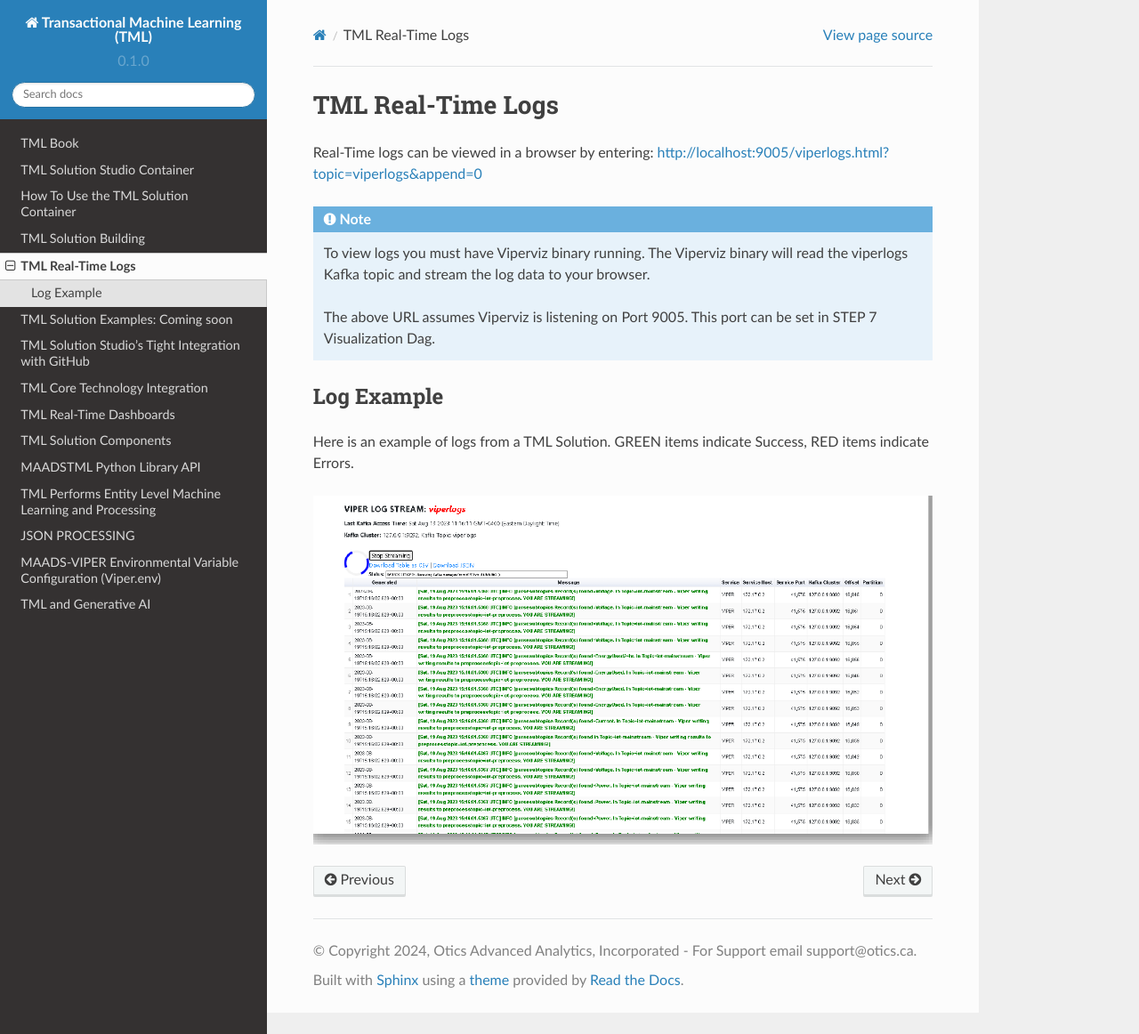
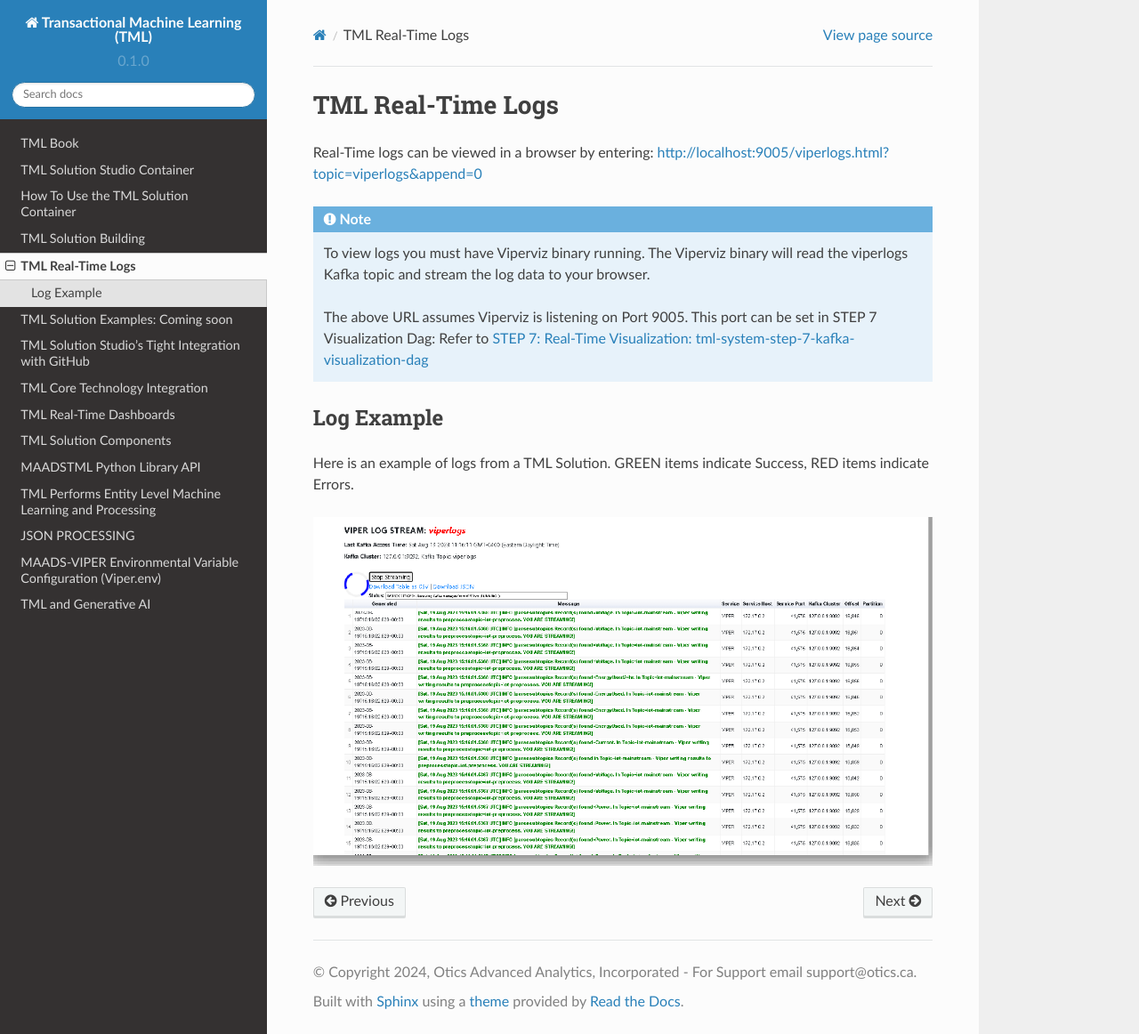
Before and after one commit to smaurice101/readthedocs, a Sphinx documentation site: the page built from docs/source/tmllogs.rst, in a window 1280 px wide and 1162 px high. Shown: the whole window at 89% size. Built offline with Sphinx 7.4.7 and the Read the Docs theme 2.0.0, drawn with Linux system fonts in a browser that asks for light colours.

Commit message:
Update tmllogs.rst

```diff
--- a/docs/source/tmllogs.rst
+++ b/docs/source/tmllogs.rst
@@ -6,7 +6,7 @@
 .. note::
    To view logs you must have Viperviz binary running.  The Viperviz binary will read the viperlogs Kafka topic and stream the log data to your browser.
 
-   The above URL assumes Viperviz is listening on Port 9005.  This port can be set in STEP 7 Visualization Dag.
+   The above URL assumes Viperviz is listening on Port 9005.  This port can be set in STEP 7 Visualization Dag: Refer to :ref:`STEP 7: Real-Time Visualization: tml-system-step-7-kafka-visualization-dag`
 
 Log Example
 -----------
```
